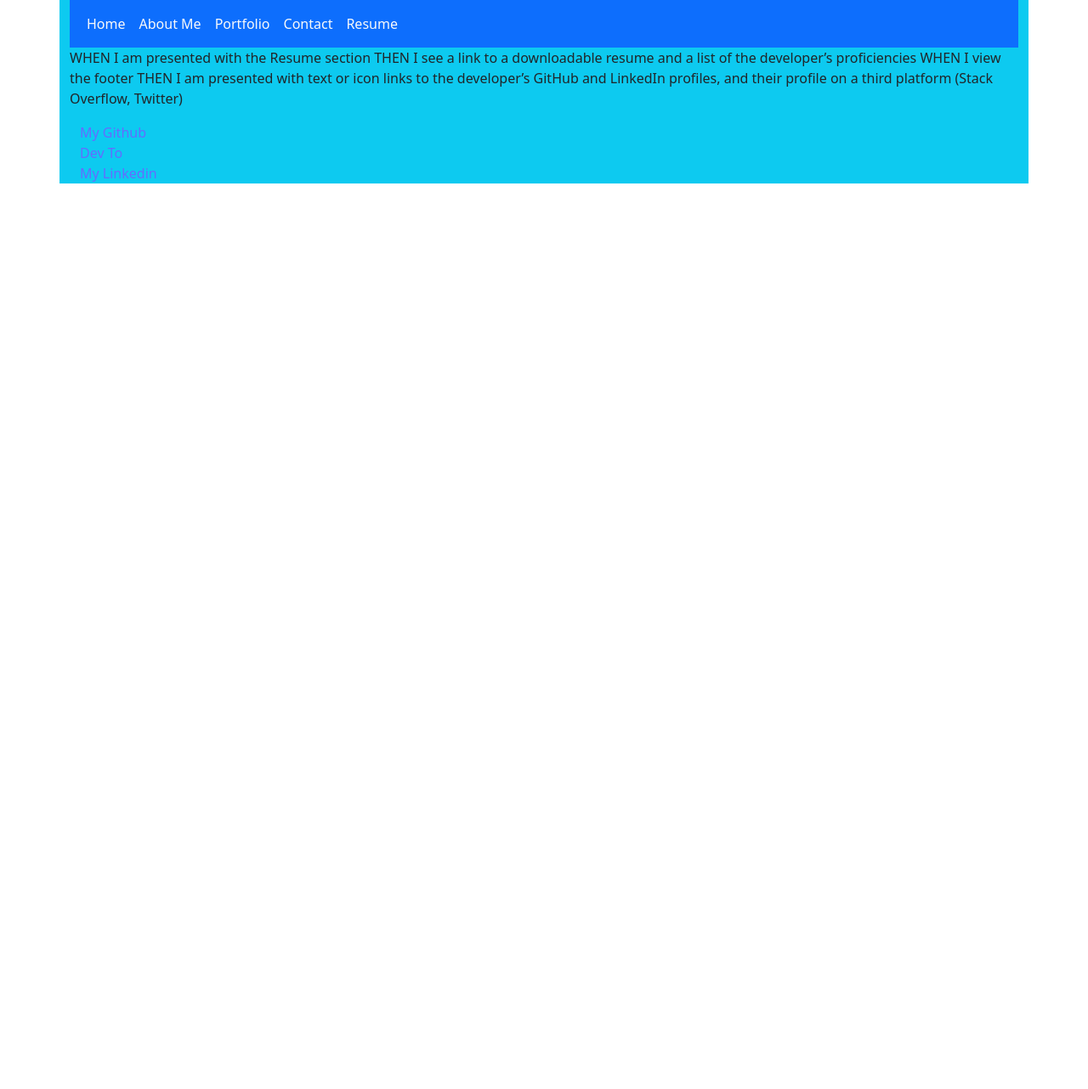
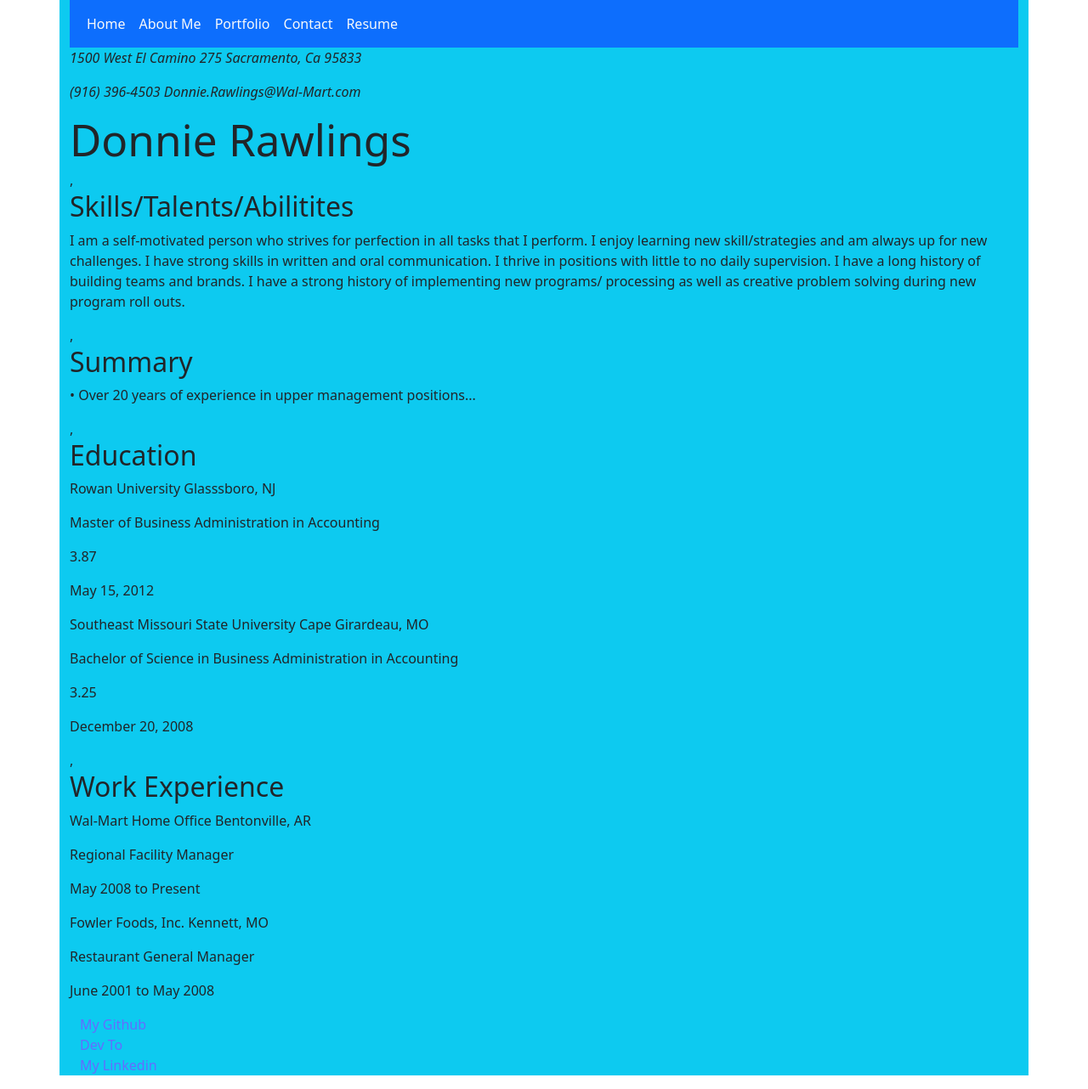
Before and after one commit to drawlin22/React-Portfolio-drawlin22, a React (Vite) app: page /resume in a window 1280 px wide. Shown: the whole page at 85% size. Before the commit the page ends 800 px from the top, so only its background shows below. Built offline with nearby package versions, Linux system fonts and the light colour scheme.

Commit message:
added functions for elements of resume page

```diff
--- a/src/pages/WorkPage.jsx
+++ b/src/pages/WorkPage.jsx
@@ -1,6 +1,5 @@
 import React from "react";
 
-// This is a static page mocking an "About Us" section for our fake user data
 import { workData } from "./workData";
 
 export default function WorkPage() {
@@ -14,8 +13,7 @@ export default function WorkPage() {
        <p>
           <strong>Project Description:</strong> {article.description}
        </p>
-       <br/>
-      <br/>
+
       <p>
         <strong>Github Repo:</strong>
         <a href= {article.repo} target="_blank" rel="noopener noreferrer">{article.repo}
@@ -27,7 +25,7 @@ export default function WorkPage() {
            title={article.title}
            alt={article.title}
            height="500px"
-           width="400px"
+           width="1200px"
            className="a"
          />
 
--- a/src/pages/resume.jsx
+++ b/src/pages/resume.jsx
@@ -1,13 +1,77 @@
+
 import React from 'react';
+import {resumeData} from './resumeData';
+
+function ContactInfo() {
+ return (
+   <div>
+     <p><i>{resumeData.contact.address}</i></p>
+     <p><i>{resumeData.contact.phone} {resumeData.contact.email}</i></p>
+     <h1>{resumeData.contact.name}</h1>
+
+   </div>
+ );
+}
+
+function Skills() {
+  return (
+    <div>
+      <h2>Skills/Talents/Abilitites</h2>
+      <p>{resumeData.skills}</p>
+    </div>
+  );
+ }
+
+ function Summary() {
+  return (
+    <div>
+      <h2>Summary</h2>
+      <p>{resumeData.summary}</p>
+    </div>
+  );
+ }
+
+ function Education() {
+  return (
+    <div>
+      <h2>Education</h2>
+      {resumeData.education.map((edu, index) => (
+        <div key={index}>
+          <p>{edu.institution}</p>
+          <p>{edu.degree}</p>
+          <p>{edu.gpa}</p>
+          <p>{edu.graduationDate}</p>
+        </div>
+      ))}
+    </div>
+  );
+ }
+
+ function WorkExperience() {
+  return (
+
+    <div>
+      <h2>Work Experience</h2>
+      {resumeData.workExperience.map((work, index) => (
+        <div key={index}>
+          <p>{work.company}</p>
+          <p>{work.position}</p>
+          <p>{work.duration}</p>
+        </div>
+      ))}
+    </div>
+  );
+ }
 
 
 export default function ResumePage() {
-
-return (
-
-<p>WHEN I am presented with the Resume section
-THEN I see a link to a downloadable resume and a list of the developer’s proficiencies
-WHEN I view the footer
-THEN I am presented with text or icon links to the developer’s GitHub and LinkedIn profiles, and their profile on a third platform (Stack Overflow, Twitter) </p>
-)
+ return (
+  <>
+  <ContactInfo />,
+   <Skills />,
+   <Summary />,
+   <Education />,
+    <WorkExperience />
+   </>
+ )
 }
--- /dev/null
+++ b/src/pages/resumeData.jsx
@@ -0,0 +1,38 @@
+export const resumeData = {
+    contact: {
+      address: "1500 West El Camino 275 Sacramento, Ca 95833",
+      phone: "(916) 396-4503",
+      email: "Donnie.Rawlings@Wal-Mart.com",
+      name: "Donnie Rawlings",
+    },
+    skills: "I am a self-motivated person who strives for perfection in all tasks that I perform. I enjoy learning new skill/strategies and am always up for new challenges. I have strong skills in written and oral communication. I thrive in positions with little to no daily supervision. I have a long history of building teams and brands. I have a strong history of implementing new programs/ processing as well as creative problem solving during new program roll outs.",
+    summary: "• Over 20 years of experience in upper management positions...",
+    education: [
+      {
+        institution: "Rowan University Glasssboro, NJ",
+        degree: "Master of Business Administration in Accounting",
+        gpa: 3.87,
+        graduationDate: "May 15, 2012",
+      },
+      {
+        institution: "Southeast Missouri State University Cape Girardeau, MO",
+        degree: "Bachelor of Science in Business Administration in Accounting",
+        gpa: 3.25,
+        graduationDate: "December 20, 2008",
+      },
+
+    ],
+    workExperience: [
+      {
+        company: "Wal-Mart Home Office Bentonville, AR",
+        position: "Regional Facility Manager",
+        duration: "May 2008 to Present",
+      },
+      {
+        company: "Fowler Foods, Inc. Kennett, MO",
+        position: "Restaurant General Manager",
+        duration: "June 2001 to May 2008",
+      },
+
+    ],
+   };
```
